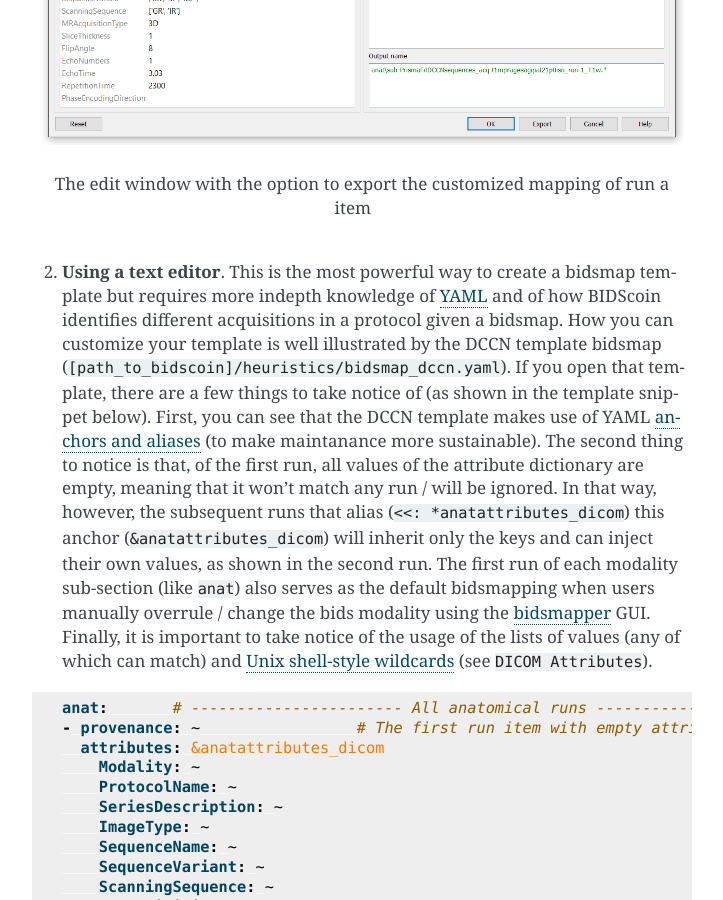
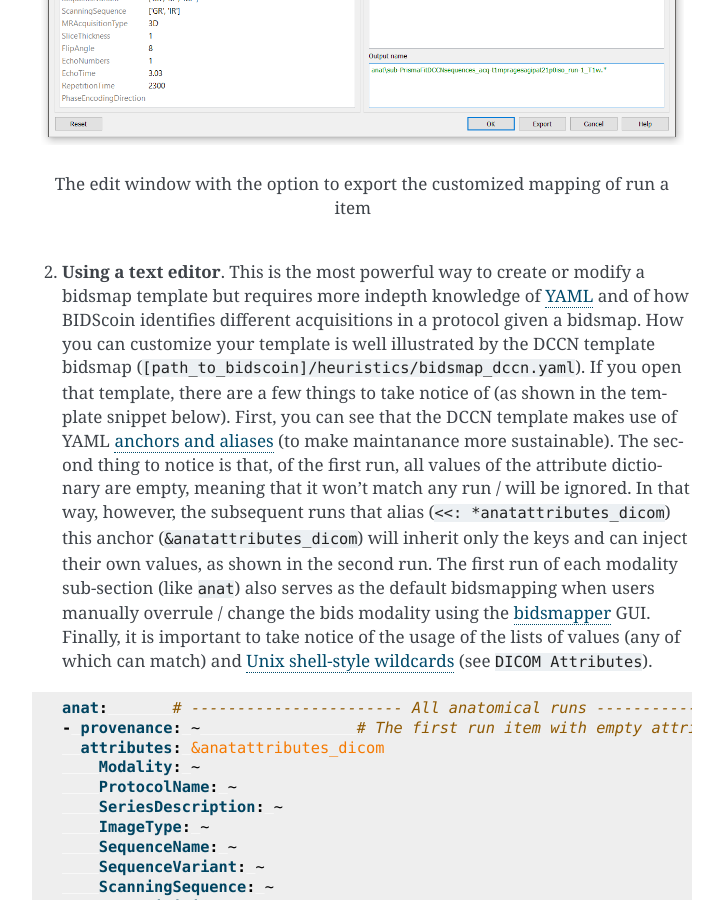
Before and after one commit to Donders-Institute/bidscoin, a Sphinx documentation site: the page built from docs/advanced.rst, in a window 1280 px wide and 900 px high, scrolled down 2271 px. Shown: the whole window, without its empty margins (388-1111 px from the left). Built offline with Sphinx 7.4.7, drawn with Linux system fonts in a browser that asks for light colours.

Commit message:
Improved documentation

```diff
--- a/docs/advanced.rst
+++ b/docs/advanced.rst
@@ -20,7 +20,7 @@
 
    The edit window with the option to export the customized mapping of run a item
 
-2. **Using a text editor**. This is the most powerful way to create a bidsmap template but requires more indepth knowledge of `YAML <http://yaml.org/>`__ and of how BIDScoin identifies different acquisitions in a protocol given a bidsmap. How you can customize your template is well illustrated by the DCCN template bidsmap (``[path_to_bidscoin]/heuristics/bidsmap_dccn.yaml``). If you open that template, there are a few things to take notice of (as shown in the template snippet below). First, you can see that the DCCN template makes use of YAML `anchors and aliases <https://blog.daemonl.com/2016/02/yaml.html>`__ (to make maintanance more sustainable). The second thing to notice is that, of the first run, all values of the attribute dictionary are empty, meaning that it won't match any run / will be ignored. In that way, however, the subsequent runs that alias (``<<: *anatattributes_dicom``) this anchor (``&anatattributes_dicom``) will inherit only the keys and can inject their own values, as shown in the second run. The first run of each modality sub-section (like ``anat``) also serves as the default bidsmapping when users manually overrule / change the bids modality using the `bidsmapper <workflow.html#step-1a-running-the-bidsmapper>`__ GUI. Finally, it is important to take notice of the usage of the lists of values (any of which can match) and `Unix shell-style wildcards <https://docs.python.org/3/library/fnmatch.html>`__ (see ``DICOM Attributes``).
+2. **Using a text editor**. This is the most powerful way to create or modify a bidsmap template but requires more indepth knowledge of `YAML <http://yaml.org/>`__ and of how BIDScoin identifies different acquisitions in a protocol given a bidsmap. How you can customize your template is well illustrated by the DCCN template bidsmap (``[path_to_bidscoin]/heuristics/bidsmap_dccn.yaml``). If you open that template, there are a few things to take notice of (as shown in the template snippet below). First, you can see that the DCCN template makes use of YAML `anchors and aliases <https://blog.daemonl.com/2016/02/yaml.html>`__ (to make maintanance more sustainable). The second thing to notice is that, of the first run, all values of the attribute dictionary are empty, meaning that it won't match any run / will be ignored. In that way, however, the subsequent runs that alias (``<<: *anatattributes_dicom``) this anchor (``&anatattributes_dicom``) will inherit only the keys and can inject their own values, as shown in the second run. The first run of each modality sub-section (like ``anat``) also serves as the default bidsmapping when users manually overrule / change the bids modality using the `bidsmapper <workflow.html#step-1a-running-the-bidsmapper>`__ GUI. Finally, it is important to take notice of the usage of the lists of values (any of which can match) and `Unix shell-style wildcards <https://docs.python.org/3/library/fnmatch.html>`__ (see ``DICOM Attributes``).
 
 .. code-block:: yaml
 
```
